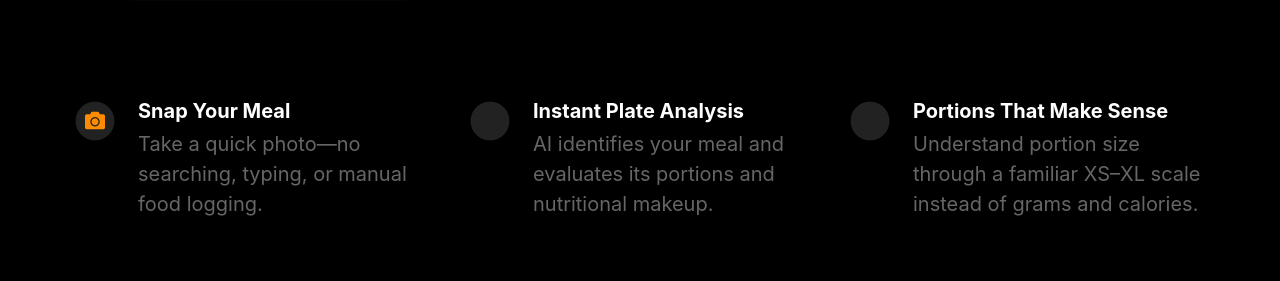
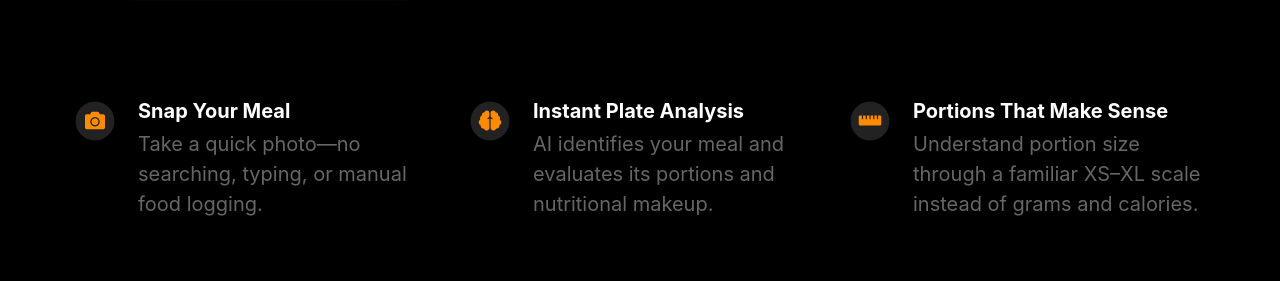
Before and after one commit to mecid/PlatePal-Landing, a Jekyll site: the page built from index.html, in a window 1280 px wide. Shown: the part 983-1264 px from the top of the page. Built offline with Jekyll 4.4.1, drawn with Linux system fonts in a browser that asks for light colours; nearby versions of some CDN libraries.

Commit message:
Update fontawesome icons for meal analysis features

```diff
--- a/_config.yml
+++ b/_config.yml
@@ -44,11 +44,11 @@ features                                  :
 
   - title                                 : Instant Plate Analysis
     description                           : AI identifies your meal and evaluates its portions and nutritional makeup.
-    fontawesome_icon_name                 : wand-magic-sparkles
+    fontawesome_icon_name                 : brain
 
   - title                                 : Portions That Make Sense
     description                           : Understand portion size through a familiar XS–XL scale instead of grams and calories.
-    fontawesome_icon_name                 : shirt
+    fontawesome_icon_name                 : ruler-horizontal
 
   - title                                 : See Your Plate Balance
     description                           : Quickly discover what your plate contains, what may be missing, and what to watch.
```
